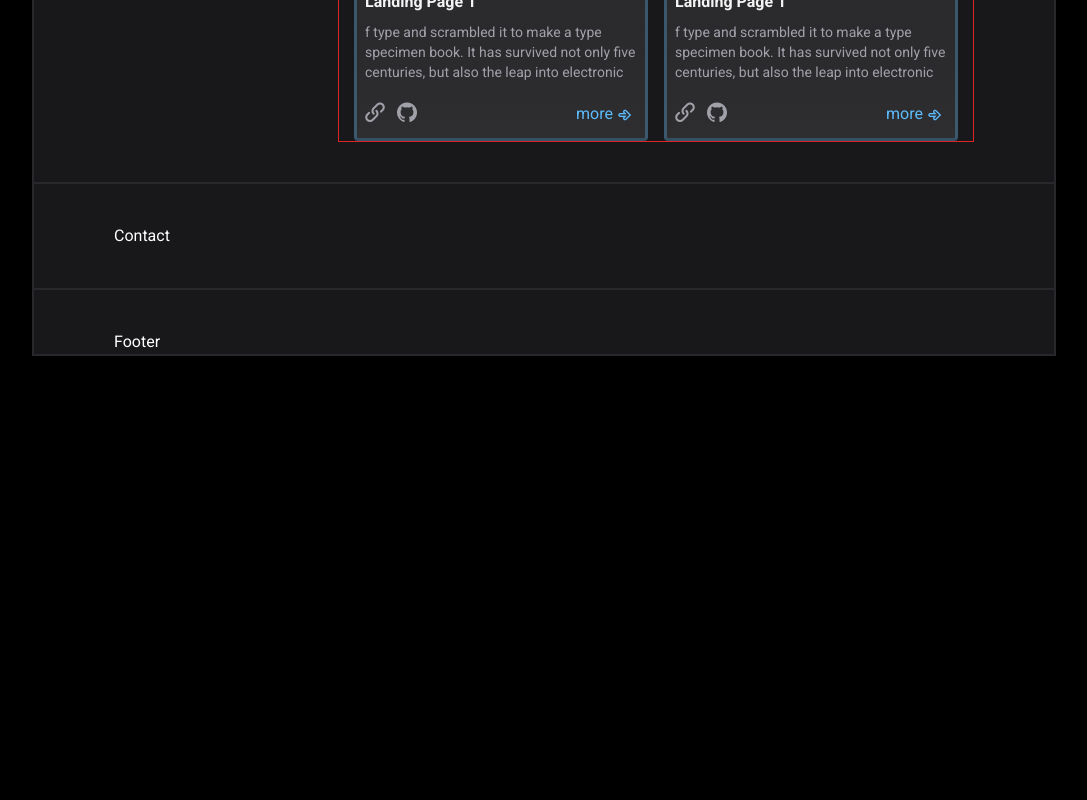
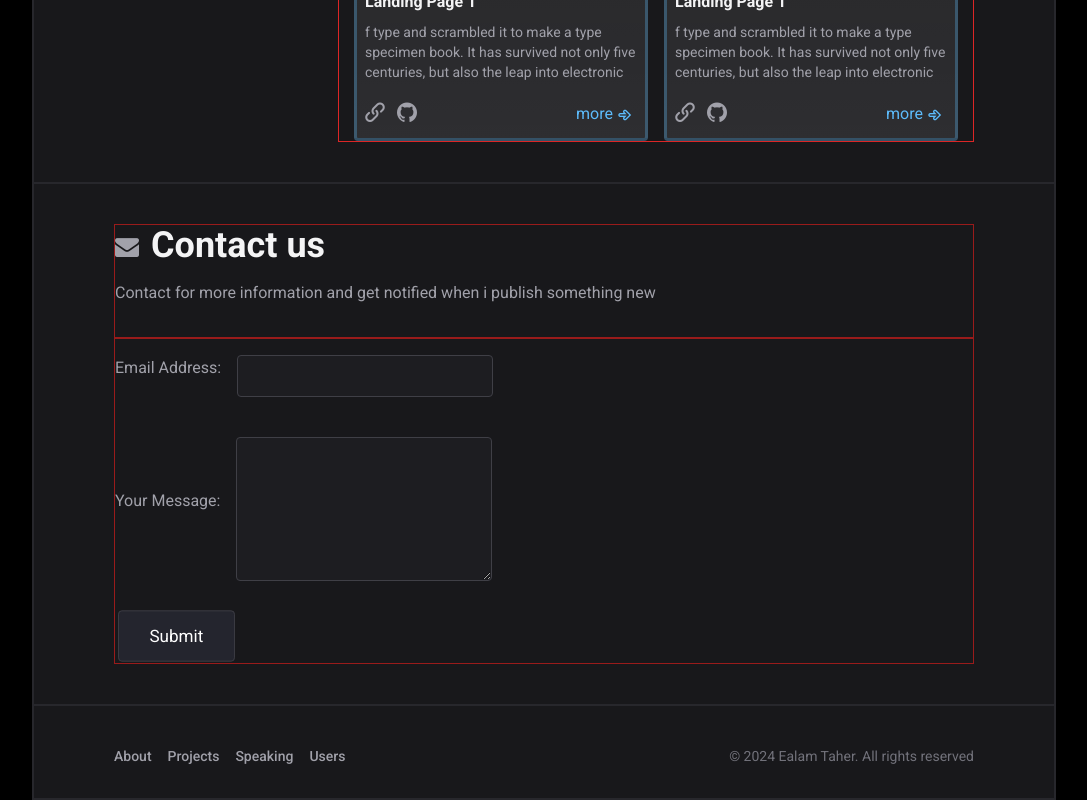
Before and after one commit to EaloTaher/portfolio, a React (Vite) app: page / in a window 1280 px wide. Shown: the part 1080-1880 px from the top of the page, without its empty margins (96-1183 px from the left). Before the commit the page ends 1436 px from the top, so only its background shows below. Built offline with nearby package versions, Linux system fonts and the light colour scheme.

Commit message:
Completed contact us and  footer section

```diff
--- a/src/components/4-contact/Contact.jsx
+++ b/src/components/4-contact/Contact.jsx
@@ -1,5 +1,54 @@
 const Contact = () => {
-  return <div>Contact</div>;
+  return (
+    <section>
+      <div className="border border-red-800">
+        <h1 className="2.1rem text-title mb-4 text-4xl font-semibold">
+          <span className="icon-email mr-3 text-subtitle text-2xl" />
+          Contact us
+        </h1>
+        <p className="text-subtitle mb-8">
+          Contact for more information and get notified when i publish something
+          new
+        </p>
+      </div>
+      <div className="border border-red-800">
+        <form className=" max-[500px]:flex max-[500px]:flex-col max-[500px]:w-[90%]">
+          <div className="flex items-center  max-[500px]:flex-col max-[500px]:items-start">
+            <label htmlFor="email" className="text-subtitle">
+              Email Address:
+            </label>
+            <input
+              type="email"
+              name=""
+              id="email"
+              required
+              className=" mt-4 max-[500px]:w-full w-64 bg-[rgba(63,63,70,0.15)] border border-[rgb(63,63,70)]  py-2 px-4 max-[500px]:ml-0 ml-4 rounded focus:border-[rgb(45,212,191)] hover:border-[rgb(45,212,191)] outline-none duration-200  resize-y "
+            />
+          </div>
+          <div className="mt-6 flex items-center  max-[500px]:flex-col max-[500px]:items-start">
+            <label className="text-subtitle" htmlFor="message">
+              Your Message:
+            </label>
+            <textarea
+              required
+              name="message"
+              id="message"
+              className=" mt-4 max-[500px]:w-full max-[500px]:ml-0 w-64 bg-[rgba(63,63,70,0.15)] border border-[rgb(63,63,70)]  py-2 px-4 ml-4 rounded focus:border-[rgb(45,212,191)] hover:border-[rgb(45,212,191)] outline-none duration-200 min-h-36 resize-y "
+            ></textarea>
+          </div>
+          <button
+            className=" mt-7  px-8 py-3 bg-[rgba(36,37,46,1)] text-lg capitalize  border border-[rgb(63,63,70)]
+              rounded hover:opacity-100 duration-300 scale-95 hover:scale-100
+              max-[500px]:px-1 max-[500px]:text-base max-[500px]:w-[50%] self-center "
+          >
+            Submit
+          </button>
+        </form>
+        {/* For the animation */}
+        <div className=" max-[700px]: hidden"></div>
+      </div>
+    </section>
+  );
 };
 
 export default Contact;
--- a/src/components/5-footer/Footer.jsx
+++ b/src/components/5-footer/Footer.jsx
@@ -1,5 +1,21 @@
 const Footer = () => {
-  return <div>Footer</div>;
+  const links = ["About", "Projects", "Speaking", "Users"];
+  return (
+    <footer className="flex justify-between pb-4 max-[800px]:flex-col max-[800px]:gap-4 items-center mb-4 ">
+      <ul className="flex gap-4">
+        {links.map((item, key) => (
+          <li className="text-subtitle text-sm" key={key}>
+            <a className="hover:text-specialBlue font-medium" href="">
+              {item}
+            </a>
+          </li>
+        ))}{" "}
+      </ul>
+      <p className=" text-[rgb(113,113,122)] text-sm">
+        © 2024 Ealam Taher. All rights reserved
+      </p>
+    </footer>
+  );
 };
 
 export default Footer;
```
